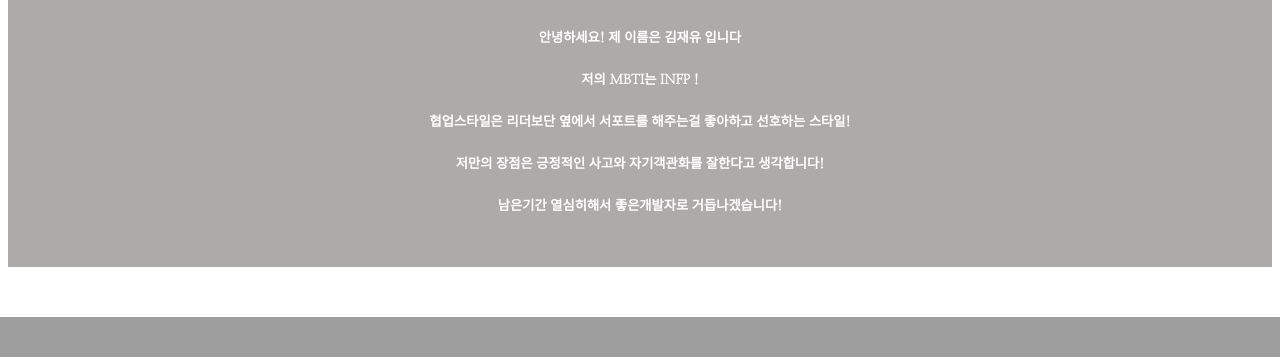
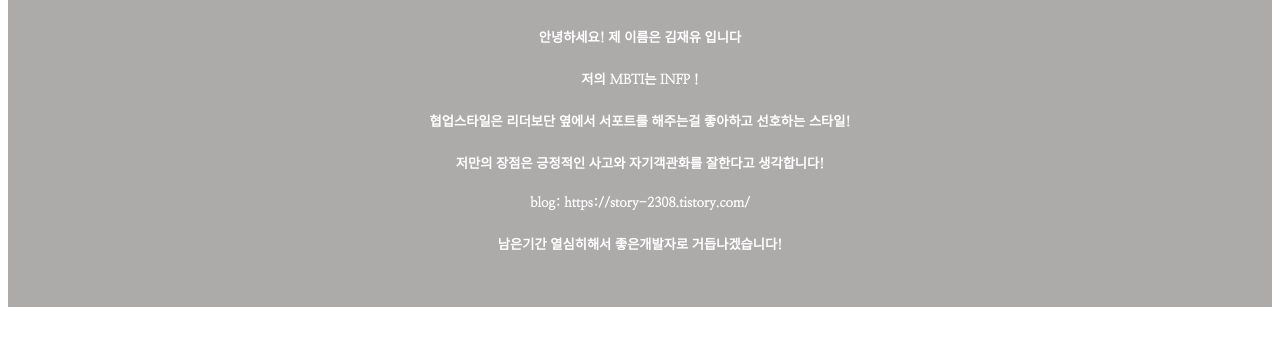
Before and after one commit to jiyeonCoder/insta, a Flask app: page /story3 in a window 1280 px wide. Shown: the part 952-1309 px from the top of the page. Before the commit the page ends 1269 px from the top, so only its background shows below. Run offline with Flask 3, Linux system fonts and the light colour scheme; some web fonts are replaced.

Commit message:
블로그주소추가

```diff
--- a/templates/story3.html
+++ b/templates/story3.html
@@ -49,6 +49,7 @@
             <h5>저의 MBTI는 INFP ! </h5>
             <h5>협업스타일은 리더보단 옆에서 서포트를 해주는걸 좋아하고 선호하는 스타일!</h5>
             <h5>저만의 장점은 긍정적인 사고와 자기객관화를 잘한다고 생각합니다! </h5>
+            <h5>blog: https://story-2308.tistory.com/</h5>
             <h5>남은기간 열심히해서 좋은개발자로 거듭나겠습니다!</h5>
         </div>
     <div>
```
